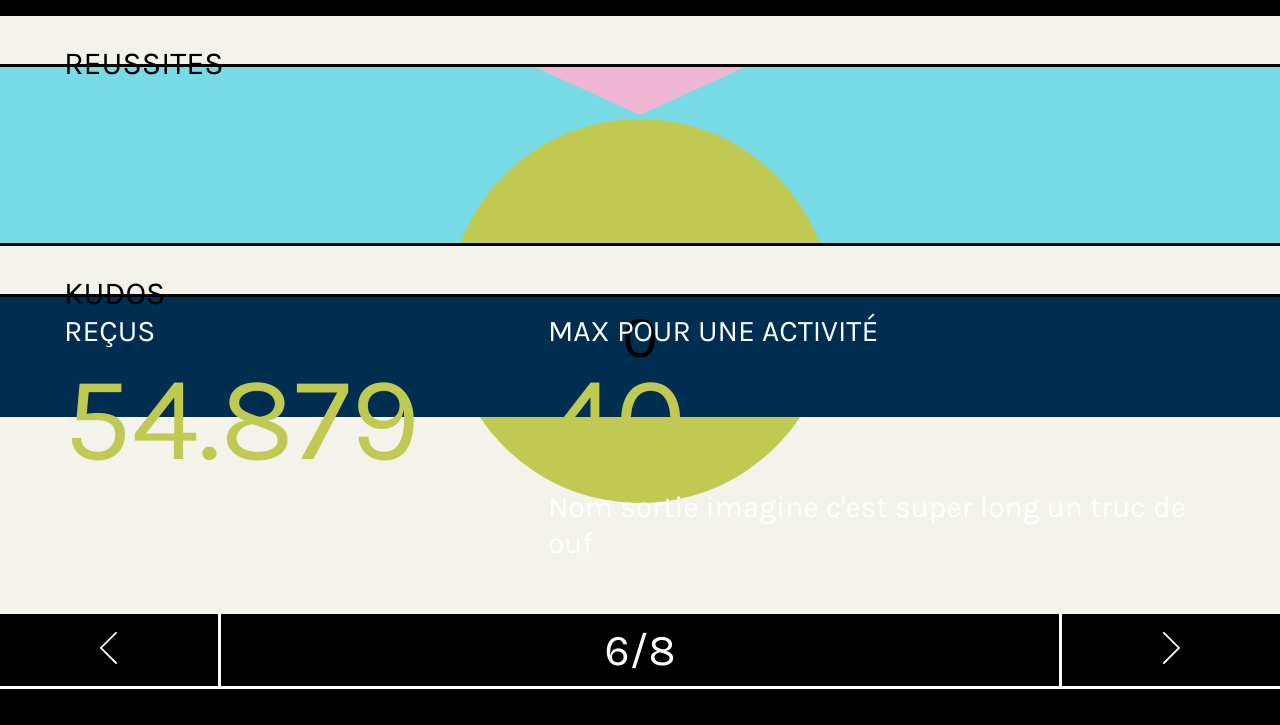
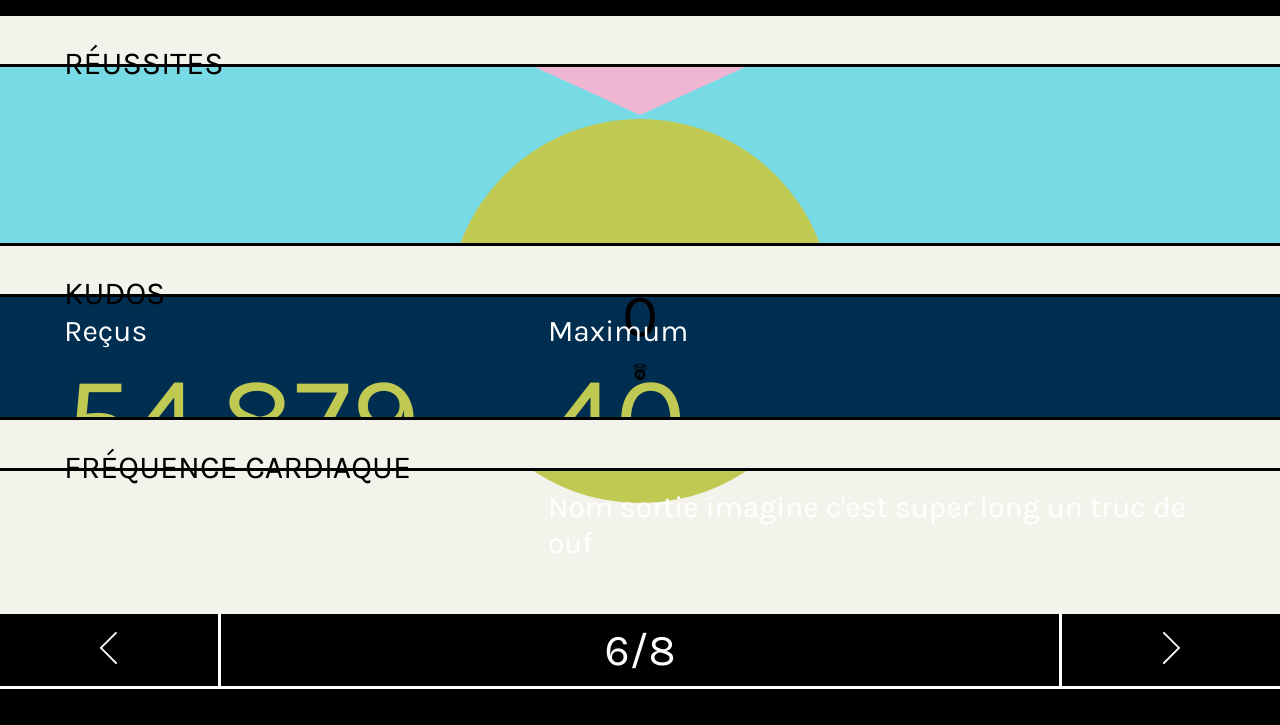
Before and after one commit to allan-cff/strava-free-year-in-sport, a website: page public/performances.html in a window 1280 px wide. Shown: the part 75-800 px from the top of the page. Drawn offline with Linux system fonts and the light colour scheme.

Commit message:
performances

```diff
--- a/public/css/performances.css
+++ b/public/css/performances.css
@@ -22,6 +22,15 @@
     justify-content: center;
 }
 
+
+
+.medaille img {
+    width : 2vh;
+    margin : 1vw;
+}
+
+
+
 #kudos {
     height : 13vh;
     background-color: #002E51;
@@ -37,7 +46,9 @@ h2 {
     margin :0;
 }
 
-.nombre-md {
+
+
+.nb-kudos {
     color:#C0CA53;
 }
 
--- a/public/performances.html
+++ b/public/performances.html
@@ -15,14 +15,15 @@
 
     <main>
         <div class="titre">
-            <h1>REUSSITES</h1>
+            <h1>RÉUSSITES</h1>
         </div>
 
         <section class="record">
             <img src="./images/haut-medaille.svg" id="haut-medaille" alt="Haut médaille">
             <div class="medaille">
                 <p>RECORDS PERSONNELS</p>
-                <p class="nombre-sm">0</p>
+                <p class="nombre-sm nb-records">0</p>
+                <img src="./images/pr.svg" alt="Icône PR">
             </div>
             <img>
         </section>
@@ -33,15 +34,19 @@
 
         <section id="kudos">
             <div>
-                <h2>REÇUS</h2>
-                <p class="nombre-md">54.879</p>
+                <h2>Reçus</h2>
+                <p class="nombre-md nb-kudos">54.879</p>
             </div>
             <div>
-                <h2>MAX POUR UNE ACTIVITÉ</h2>
-                <p class="nombre-md">40</p>
+                <h2>Maximum</h2>
+                <p class="nombre-md nb-kudos">40</p>
                 <p class="texte-kudos">Nom sortie imagine c'est super long un truc de ouf</p>
             </div>
         </section>
+
+        <div class="titre">
+            <h1>FRÉQUENCE CARDIAQUE</h1>
+        </div>
 
     </main>
 
```
Also changed, not shown: public/images/pr.svg (added).
